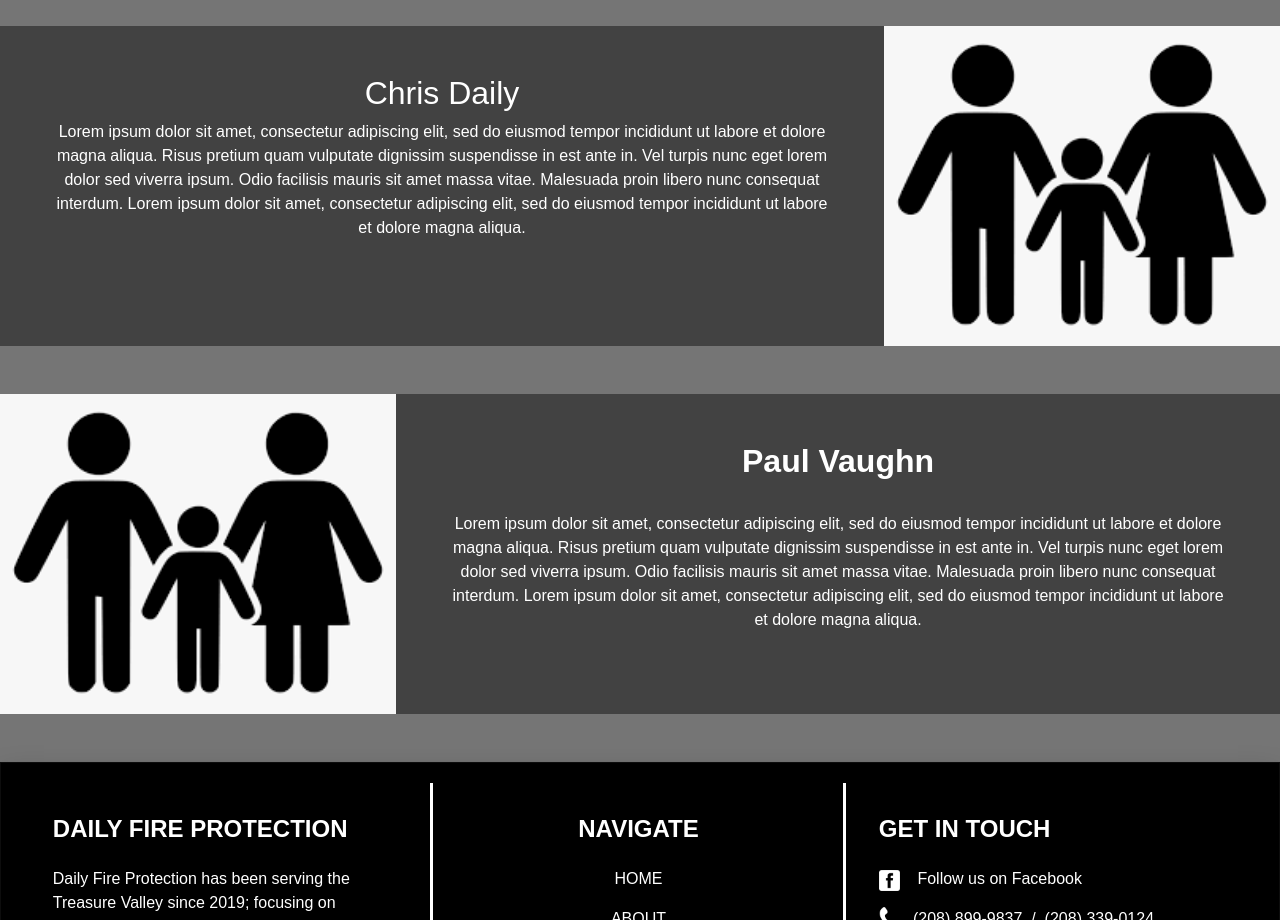
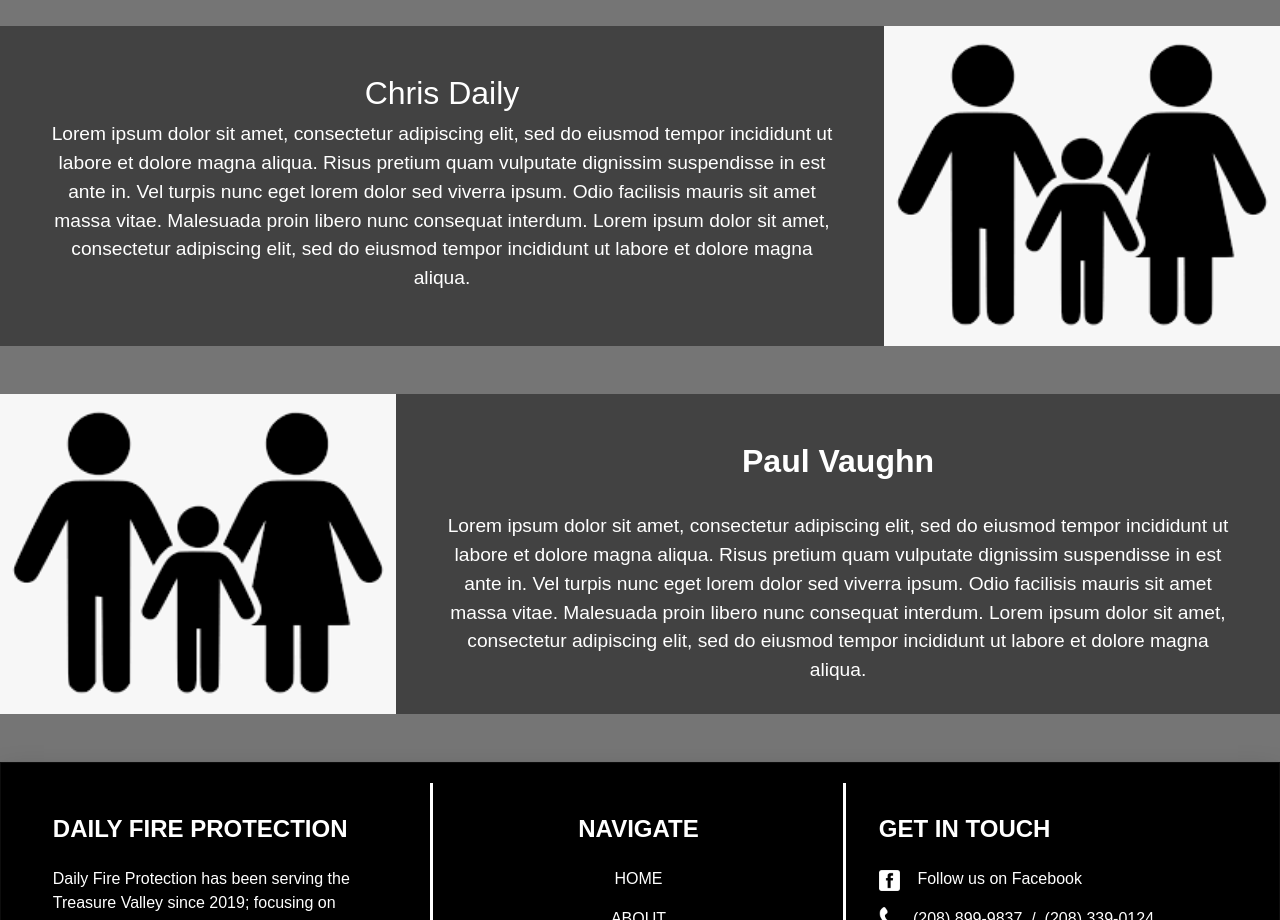
Before and after one commit to rubyreed/daily-fire-protection, a React (Create React App) app: page /about in a window 1280 px wide. Shown: the part 1340-2260 px from the top of the page. Built offline with nearby package versions, Linux system fonts and the light colour scheme.

Commit message:
resizing of bio

```diff
--- a/src/App.css
+++ b/src/App.css
@@ -144,6 +144,11 @@
     text-align: center;
     font-size: 1rem;
   }
+  .chrispaul {
+    margin: 0;
+    text-align: center;
+    font-size: .8rem;
+  }
   .fact1 {
     background-color: #424242;
     width: 25%;
@@ -536,6 +541,11 @@
     text-align: center;
     font-size: 1rem;
   }
+  .chrispaul {
+    margin: 0;
+    text-align: center;
+    font-size: 1rem;
+  }
   .title {
     font-size: 8vw;
     color: white;
@@ -927,6 +937,11 @@
     text-align: center;
     font-size: 1.1rem;
   }
+  .chrispaul {
+    margin: 0;
+    text-align: center;
+    font-size: 1rem;
+  }
   .title {
     font-size: 5vw;
     color: white;
@@ -1355,6 +1370,11 @@
     text-align: center;
     font-size: 1.2rem;
   }
+  .chrispaul {
+    margin: 0;
+    text-align: center;
+    font-size: 1.1rem;
+  }
   .title {
     font-size: 4vw;
     color: white;
@@ -1786,6 +1806,11 @@
     text-align: center;
     font-size: 1.3rem;
   }
+  .chrispaul {
+    margin: 0;
+    text-align: center;
+    font-size: 1.2rem;
+  }
   .fact1 {
     background-color: #424242;
     width: 25%;
--- a/src/pages/About.js
+++ b/src/pages/About.js
@@ -27,7 +27,7 @@ const About = () => {
             <div  className="personbiodiv">
             <h2>Chris Daily</h2>
             <img className="personimgsmall"src={family}/>
-            <p>Lorem ipsum dolor sit amet, consectetur adipiscing elit, sed do eiusmod tempor
+            <p className="chrispaul">Lorem ipsum dolor sit amet, consectetur adipiscing elit, sed do eiusmod tempor
                 incididunt ut labore et dolore magna aliqua. Risus pretium quam vulputate dignissim
                 suspendisse in est ante in. Vel turpis nunc eget lorem dolor sed viverra ipsum.
                 Odio facilisis mauris sit amet massa vitae. Malesuada proin libero nunc consequat interdum.
@@ -41,7 +41,7 @@ const About = () => {
             <div className="personbiodiv">
             <h2 className="abouttitle">Paul Vaughn</h2>
             <img className="personimgsmall" src={family}/>
-            <p>Lorem ipsum dolor sit amet, consectetur adipiscing elit, sed do eiusmod tempor
+            <p className="chrispaul">Lorem ipsum dolor sit amet, consectetur adipiscing elit, sed do eiusmod tempor
                 incididunt ut labore et dolore magna aliqua. Risus pretium quam vulputate dignissim
                 suspendisse in est ante in. Vel turpis nunc eget lorem dolor sed viverra ipsum.
                 Odio facilisis mauris sit amet massa vitae. Malesuada proin libero nunc consequat interdum.
```
